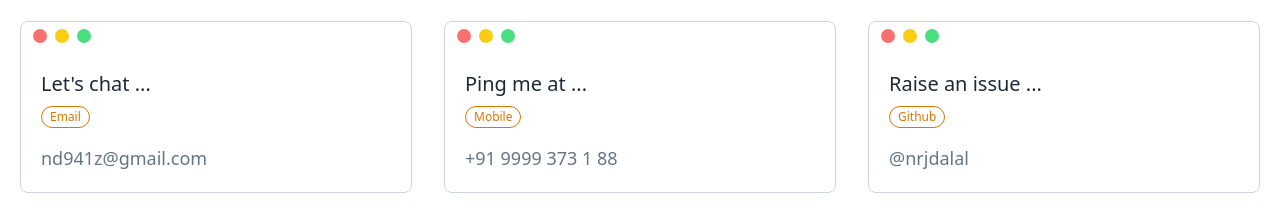
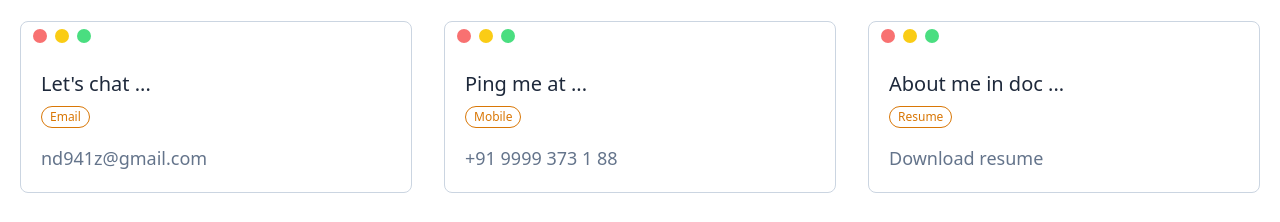
Before and after one commit to nrjdalal/v0.nrjdalal.com, a Next.js app: page / in a window 1280 px wide. Shown: the part 4523-4745 px from the top of the page. Built offline with nearby package versions, Linux system fonts and the light colour scheme.

Commit message:
added resume

```diff
--- a/src/app/page.tsx
+++ b/src/app/page.tsx
@@ -179,11 +179,11 @@ const Page = () => {
           </ContactLinks>
 
           <ContactLinks
-            href="https://github.com/nrjdalal"
-            title="Raise an issue ..."
-            type="Github"
+            href="/nrjdalal.pdf"
+            title="About me in doc ..."
+            type="Resume"
           >
-            @nrjdalal
+            Download resume
           </ContactLinks>
         </div>
       </div>
```
Also changed, not shown: 1 other file (tests, documents, lock files or other folders).
